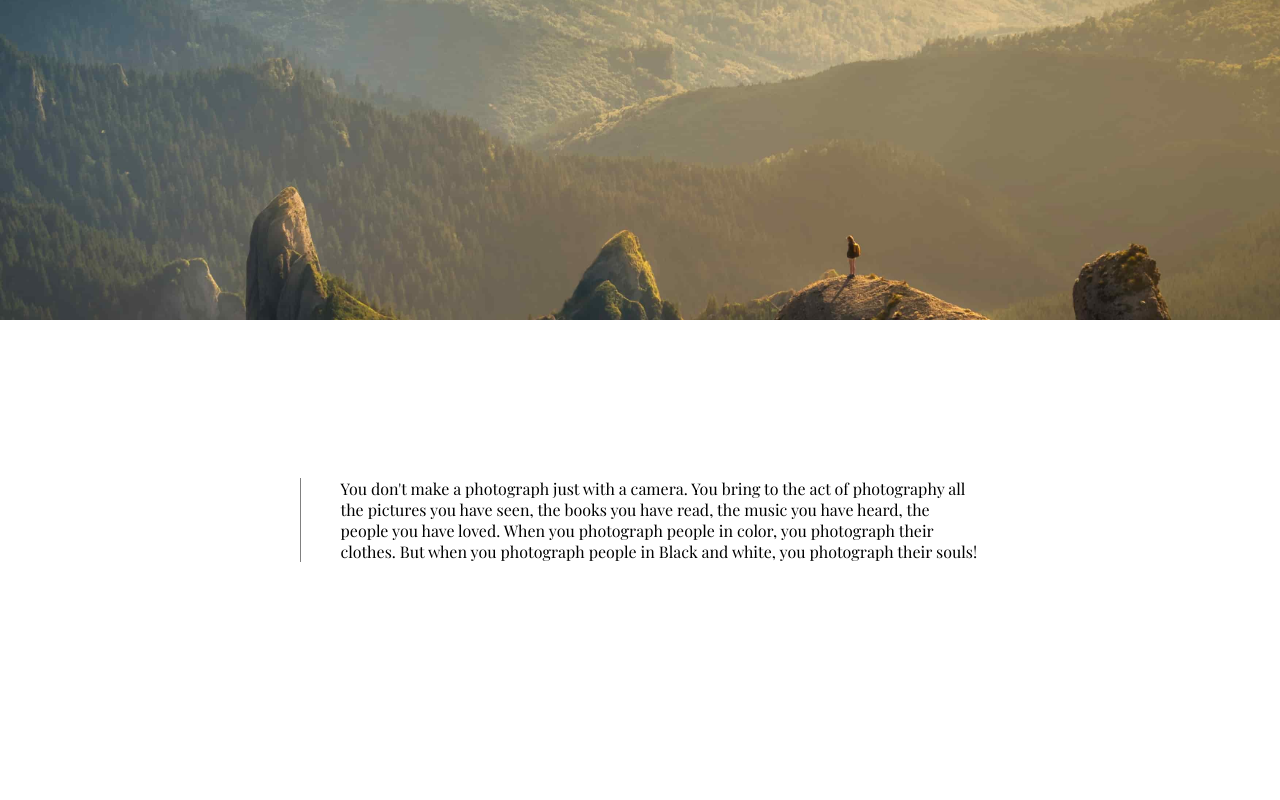
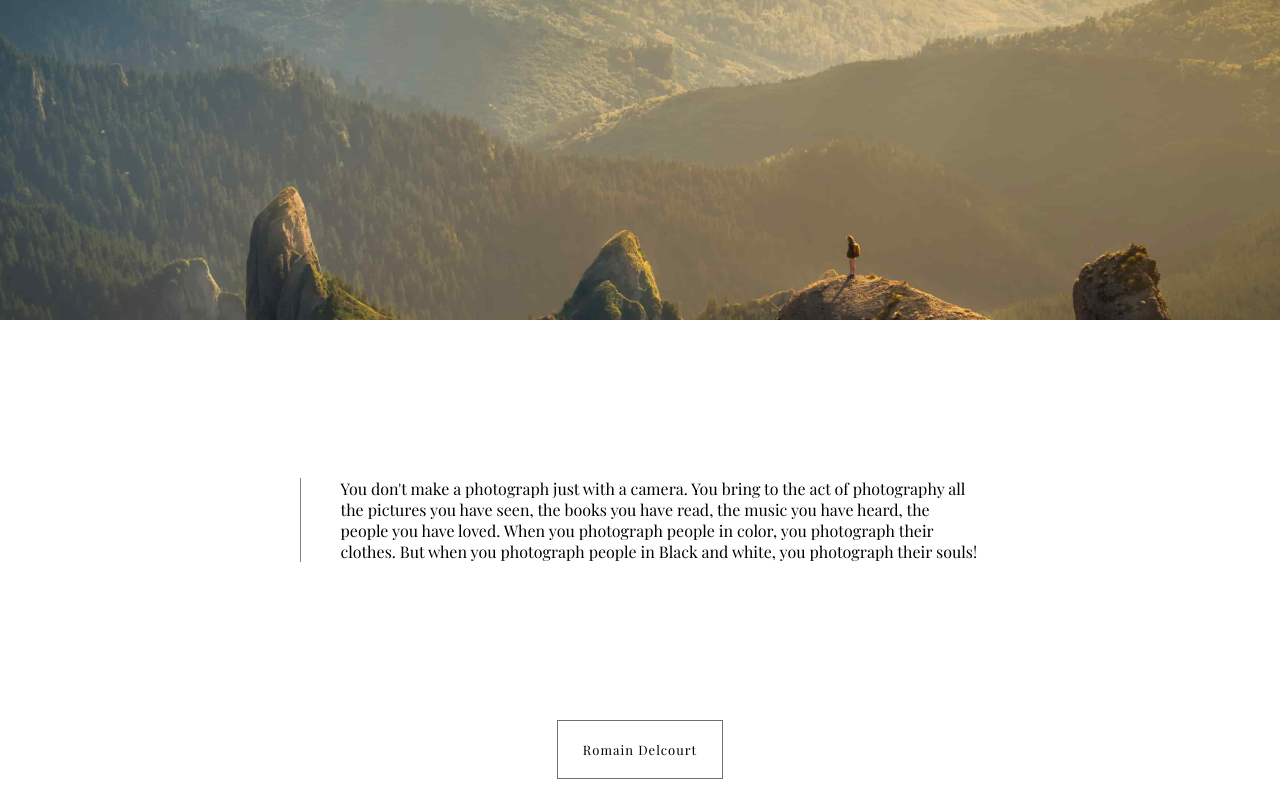
Before and after one commit to estellegresillon/lila-delcourt, a React (Create React App) app: page / in a window 1280 px wide. Shown: the part 1960-2760 px from the top of the page. Before the commit the page ends 2680 px from the top, so only its background shows below. Built offline with nearby package versions, Linux system fonts and the light colour scheme.

Commit message:
added footer

```diff
--- a/src/App.js
+++ b/src/App.js
@@ -19,16 +19,16 @@ const App = () => {
         </div>
       </header>
 
-      <div className="hero-scene">
+      <section className="hero-scene">
         <div className="title">Hello, I am a photographer based in <span className="overline">Paris</span>
           . I am inspired by <span className="overline">nature</span> and traveling around the <span className="overline">world</span>.</div>
         <i className="fas fa-long-arrow-alt-down" />
         <video muted loop autoPlay id="myVideo">
           <source src="home4.mp4" type="video/mp4" />
         </video>
-      </div>
+      </section>
 
-      <div className="section-presentation">
+      <section className="section-presentation">
         <div className="presentation-left">
           I don't trust words, I trust pictures.
         </div>
@@ -37,20 +37,20 @@ const App = () => {
           The camera is a sketch book, an instrument of intuition and spontaneity.
           When words become unclear, I shall focus with photographs. When images become inadequate, I shall be content with silence.
         </div>
-      </div>
+      </section>
 
-      <div className="section-photos">
+      <section className="section-photos">
         <div className="photo-left">
           <img src="hero1.jpg" alt="nature-left" />
         </div>
         <div className="photo-right">
           <img src="hero2.jpg" alt="nature-right" />
         </div>
-      </div>
+      </section>
 
       <div className="parallax" />
 
-      <div className="section-presentation">
+      <section className="section-presentation">
         <div className="presentation-center">
           You don't make a photograph just with a camera.
           You bring to the act of photography all the pictures you have seen, the books you have read,
@@ -58,7 +58,8 @@ const App = () => {
           When you photograph people in color, you photograph their clothes.
           But when you photograph people in Black and white, you photograph their souls!
         </div>
-      </div>
+      </section>
+      <footer><div className="logo-link">Romain Delcourt</div></footer>
     </>
   );
 }
--- a/src/App.scss
+++ b/src/App.scss
@@ -14,7 +14,7 @@ header {
 
   .logo-link {
     border: 1px solid rgba(255,255,255,0.5);
-    padding: 10px 25px;
+    padding: 20px 25px;
     font-size: 13px;
     letter-spacing: 1px;
   }
@@ -154,6 +154,21 @@ header {
   background-size: cover;
 }
 
+footer {
+  display: flex;
+  align-items: flex-start;
+  justify-content: center;
+  width: 100%;
+  height: 10vh;
+
+  .logo-link {
+    border: 1px solid #6f6f6f;
+    padding: 20px 25px;
+    font-size: 13px;
+    letter-spacing: 1px;
+  }
+}
+
 @keyframes cursorTap {
   from {
     bottom: 6.5vh;
```
